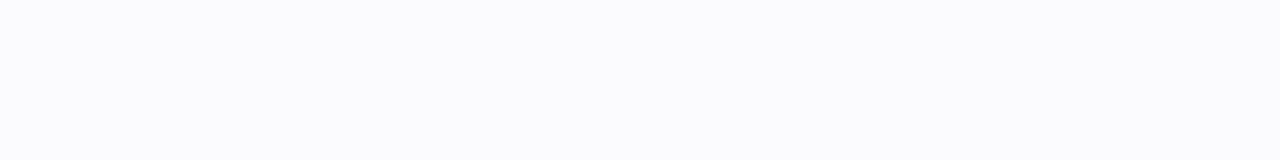
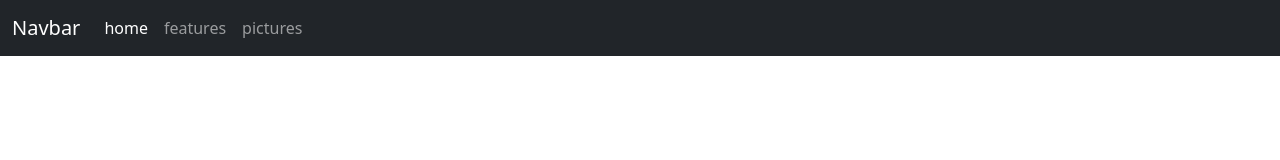
Before and after one commit to Nephilie/Nephilie.github.io, a plain HTML site: page index.html in a window 1280 px wide. Drawn offline with nearby package versions, Linux system fonts and the light colour scheme.

Commit message:
added Navbar

```diff
--- a/assets/css/styles.css
+++ /dev/null
@@ -1,159 +0,0 @@
-/*======== GOOGLE FONTS ========*/
-@import url('https://fonts.googleapis.com/css2?family=Poppins:wght@400;500;600&display=swap');
-
-/*======== VARIABLES CSS ========*/
-
-:root {
-    --header-height: 3rem;
-
-    /*======== Colors ========*/
-    --hue-color: 250;
-
-    /** HSL color mode*/
-    --first-color: hsl(var(--hue-color), 69%, 61%);
-    --first-color-second: hsl(var(--hue-color), 69%, 61%);
-    --first-color-alt: hsl(var(--hue-color), 57%, 53%);
-    --first-color-lighter: hsl(var(--hue-color), 92%, 85%);
-    --title-color: hsl(var(--hue-color), 8%, 15%);
-    --text-color: hsl(var(--hue-color), 8%, 45%);
-    --text-color-lighter: hsl(var(--hue-color), 8%, 65%);
-    --input-color: hsl(var(--hue-color), 70%, 96%);
-    --body-color: hsl(var(--hue-color), 60%, 99%);
-    --container-color: #fff;
-
-
-    /*======== Font and typography ========*/
-    --body-font: 'Poppins', sans-serif;
-
-    /* .5rem = 8px, 1rem = 16px, 1.5rem = 24px ... */
-    --big-font-size: 2rem;
-    --h1-font-size: 1.5rem;
-    --h2-font-size: 1.25rem;
-    --h3-font-size: 1.125rem;
-    --normal-font-size: .938rem;
-    --small-font-size: .813rem;
-    --smaller-font-size: .75rem;
-
-    /*======== Font weight ========*/
-    --font-medium: 500;
-    --font-semi-bold: 600;
-
-    /*======== Margin Bottom ========*/
-    /* .25rem = 4px, .5rem = 8px, .75rem = 12px ... */
-    --mb-0-25: .25rem;
-    --mb-0-5: .5rem;
-    --mb-0-75: .75rem;
-    --mb-1: 1rem;
-    --mb-1-5: 11.5rem;
-    --mb-2: 2rem;
-    --mb-2-5: 2.5rem;
-    --mb-3: 3rem;
-
-    /*======== z index ========*/
-    --z-tooltip: 10;
-    --z-fixed: 100;
-    --z-modal: 100;
-}
-
-/* Font size for larger devices */
-@media screen and (min-width: 968px) {
-    :root {
-        --big-font-size: 3rem;
-        --h1-font-size: 2.25rem;
-        --h2-font-size: 1.5rem;
-        --h3-font-size: 1.25rem;
-        --normal-font-size: 1rem;
-        --small-font-size: .875rem;
-        --smaller-font-size: .813rem;
-    }
-}
-
-/*======== Variables Dark theme ========*/
-
-
-/*======== Button Dark/Light ========*/
-
-
-
-/*======== BASE ========*/
-*{
-    box-sizing: border-box;
-    padding: 0;
-    margin: 0;
-}
-
-html{
-    scroll-behavior: smooth;
-}
-
-body{
-   margin: 0 0 var(--header-height) 0;
-   font-family: var(--body-font);
-   font-size: var(--normal-font-size);
-   background-color: var(--body-color);
-   color: var(--text-color);
-}
-
-h1,h2,h3,h4{
-    color: var(--title-color);
-    font-weight: var(--font-semi-bold);
-}
-
-ul{
-    list-style: none;
-}
-
-a{
-    text-decoration: none;
-}
-
-img{
-    min-width: 100%;
-    height: auto;
-}
-
-/*======== REUSABLE CSS CLASSES ========*/
-.section{
-    padding: 2rem 0 4rem;
-}
-.section_title{
-    font-style: var(--h1-font-size);
-}
-
-.section_subtitle{
-    display: block;
-    font-size: var(--small-font-size);
-    margin-bottom: var(--mb-3);
-}
-
-.section_title,
-.section_subtitle{
-    text-align: center;
-}
-
-/*======== LAYOUT ========*/
-.container{
-
-}
-
-
-/*======== NAV ========*/
-.container{
-    max-width: 768px;
-
-}
-
-/* Show menu */
-
-/* Active link */
-
-/* Change background header */
-
-
-/*======== HOME ========*/
-
-
-/*======== a ========*/
-
-
-/*======== a ========*/
--- a/index.html
+++ b/index.html
@@ -5,11 +5,33 @@
     <meta http-equiv="X-UA-Compatible" content="IE=edge" />
     <meta name="viewport" content="width=device-width, initial-scale=1.0" />
     <title>Nephilie's Website</title>
-    <link rel="stylesheet" href="/assets/css/styles.css">
+    <link rel="stylesheet" href="/src/css/styles.css">
+
+    <!-- CSS only -->
+    <link href="https://cdn.jsdelivr.net/npm/bootstrap@5.2.1/dist/css/bootstrap.min.css" rel="stylesheet" integrity="sha384-iYQeCzEYFbKjA/T2uDLTpkwGzCiq6soy8tYaI1GyVh/UjpbCx/TYkiZhlZB6+fzT" crossorigin="anonymous">
   </head>
 
   <body>
 
+    <nav class="navbar navbar-expand-md navbar-dark bg-dark">
+      <div class="container-fluid">
+        <span class="navbar-brand mb-0 h1">Navbar</span>
+        <button class="navbar-toggler" type="button" data-bs-toggle="collapse" data-bs-target="#navbarNav" aria-controls="navbarNav" aria-expanded="false" aria-label="Toggle navigation">
+          <span class="navbar-toggler-icon"></span>
+        </button>
+        <div class="collapse navbar-collapse" id="navbarNav">
+          <div class="navbar-nav">
+            <a class="nav-link active " aria-current="page" href="#">home</a>
+            <a class="nav-link " href="#">features</a>
+            <a class="nav-link " href="#">pictures</a>
+          </div>
+        </div>
+      </div>
+    </nav>
 
+
+
+    <!-- javascript -->
+    <script src="https://cdn.jsdelivr.net/npm/bootstrap@5.2.1/dist/js/bootstrap.bundle.min.js" integrity="sha384-u1OknCvxWvY5kfmNBILK2hRnQC3Pr17a+RTT6rIHI7NnikvbZlHgTPOOmMi466C8" crossorigin="anonymous"></script>
   </body>
 </html>
```
Also changed, not shown: src/css/styles.css (added).
